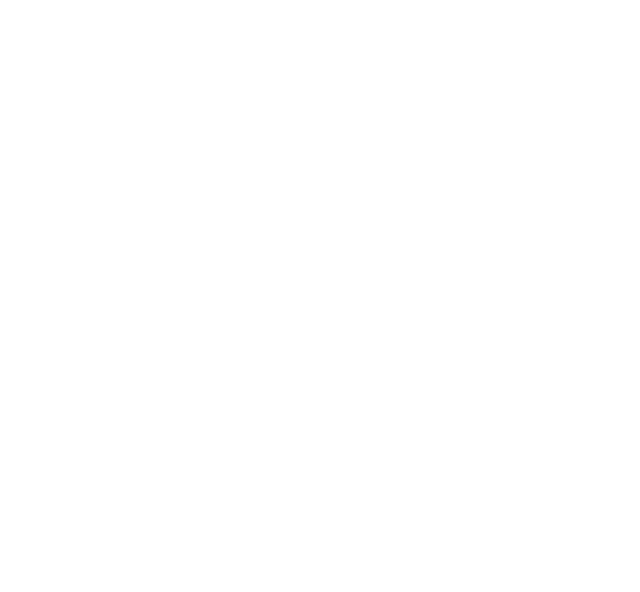
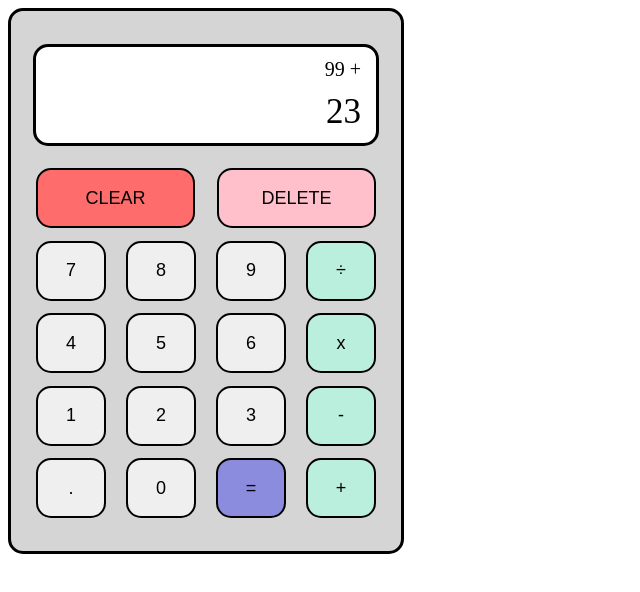
Before and after one commit to MX0416/online-calculator, a plain HTML site: page index.html in a window 1280 px wide. Shown: the whole page, without its empty margins (0-640 px from the left). Drawn offline with Linux system fonts and the light colour scheme.

Commit message:
finished UI design

```diff
--- a/index.html
+++ b/index.html
@@ -7,6 +7,43 @@
   <link rel="stylesheet" href="style.css">
 </head>
 <body>
+  <div id="calculator">
+    <!-- calculator display -->
+    <div id="display">
+      <div id="previous-screen">99 + </div>
+      <div id="current-screen"> 23</div>
+    </div>
+    <!-- clear and delete buttons -->
+    <div class="row">
+      <button id="clear">CLEAR</button>
+      <button id="delete">DELETE</button>
+    </div>
+    <!-- number and operator buttons -->
+    <div class="row">
+      <button class="btn">7</button>
+      <button class="btn">8</button>
+      <button class="btn">9</button>
+      <button class="btn operator">÷</button>
+    </div>
+    <div class="row">
+      <button class="btn">4</button>
+      <button class="btn">5</button>
+      <button class="btn">6</button>
+      <button class="btn operator">x</button>
+    </div>
+    <div class="row">
+      <button class="btn">1</button>
+      <button class="btn">2</button>
+      <button class="btn">3</button>
+      <button class="btn operator">-</button>
+    </div>
+    <div class="row">
+      <button class="btn">.</button>
+      <button class="btn">0</button>
+      <button class="btn equals">=</button>
+      <button class="btn operator">+</button>
+    </div>
+  </div>
 
   <script src="script.js"></script>
 </body>
--- a/script.js
+++ b/script.js
@@ -0,0 +1,36 @@
+console.log("hello");
+
+let num1 = null;
+let num2 = null;
+let operator = null;
+
+function operate (num1, num2, operator) {
+  if (operator == "+") {
+    return add(num1, num2);
+  } else if (operator == "-") {
+    return subtract(num1, num2);
+  } else if (operator == "/") {
+    return divide(num1, num2);
+  } else if (operator == "*") {
+    return multiply(num1, num2);
+  } else {
+    return "ERROR"
+  }
+}
+
+
+function add (num1, num2) {
+  return num1 + num2;
+}
+
+function subtract (num1, num2) {
+  return num1 - num2;
+}
+
+function multiply (num1, num2) {
+  return num1 * num2;
+}
+
+function divide (num1, num2) {
+  return num1 / num2;
+}
--- a/style.css
+++ b/style.css
@@ -0,0 +1,86 @@
+#calculator {
+  width: 350px;
+  height: 500px;
+  padding: 20px;
+  background-color: rgb(213, 213, 213);
+  /* border */
+  border-style: solid;
+  border-radius: 15px;
+  /* flex */
+  display: flex;
+  align-items: center;
+  flex-direction: column;
+  justify-content: space-evenly;
+}
+
+/* inside display */
+#display {
+  height: 96px;
+  width: 340px;
+  font-size: 35px;
+  background-color: white;
+
+  /* border */
+  border-style: solid;
+  border-radius: 15px;
+
+  /* flex */
+  display: flex;
+  flex-direction: column;
+  justify-content: space-evenly;
+  align-items: end;
+}
+
+#previous-screen, #current-screen {
+  padding-right: 15px;
+}
+
+#previous-screen {
+  font-size: 20px;
+}
+
+.row {
+  display: flex;
+  width: 340px;
+  justify-content: space-between;
+}
+
+#delete, #clear {
+  display: flex;
+  align-items: center;
+  justify-content: space-evenly;
+  width: 159px;
+  height: 60px;
+  margin-top: 10px;
+  font-size: 18px;
+
+  /* border */
+  border-style: solid;
+  border-radius: 15px;
+}
+
+#delete {
+  background-color: pink;
+}
+
+#clear {
+  background-color: rgb(255, 108, 108);
+}
+
+.btn {
+  height: 60px;
+  width: 70px;
+  font-size: 18px;
+
+  /* border */
+  border-style: solid;
+  border-radius: 15px;
+}
+
+.equals {
+  background-color: rgb(140, 140, 223);
+}
+
+.operator {
+  background-color: rgb(186, 238, 221);
+}
```
